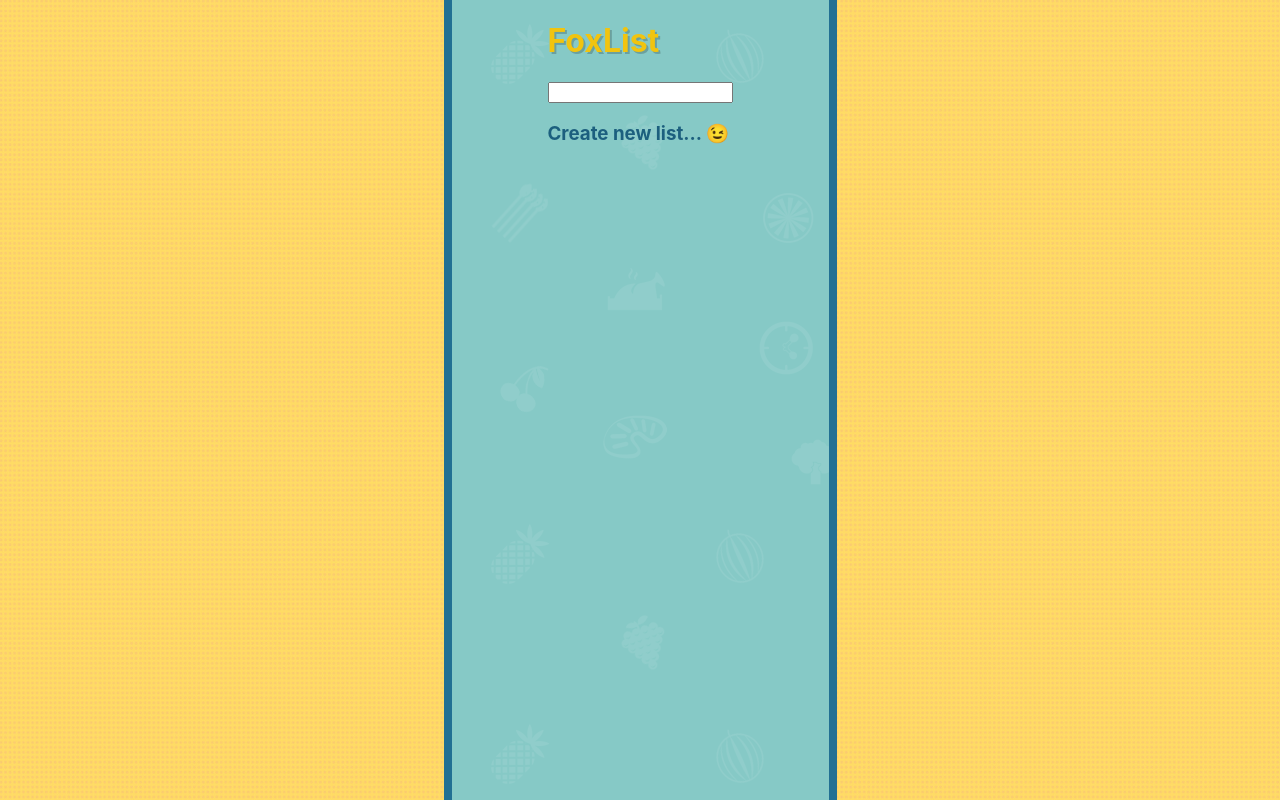
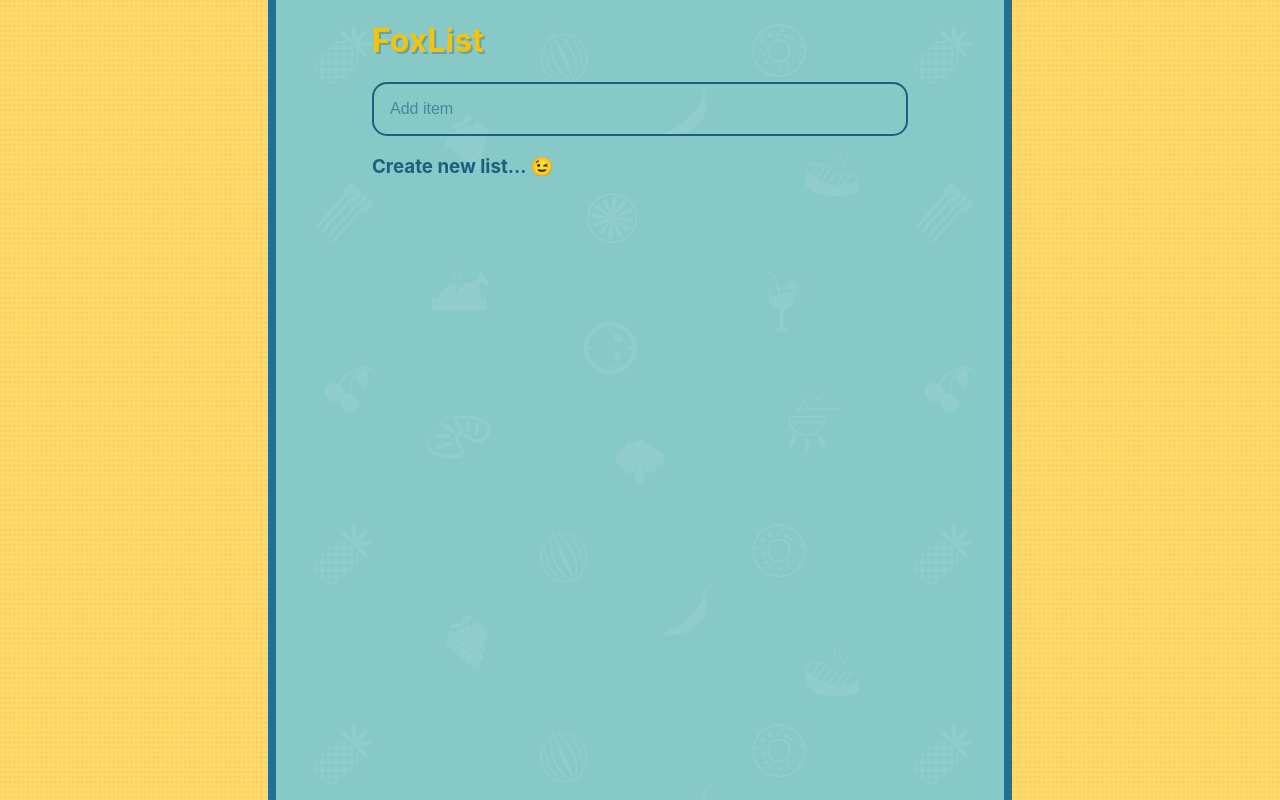
Before and after one commit to GKonar/FoxList, a React (Create React App) app: page / in a window 1280 px wide. Built offline with nearby package versions, Linux system fonts and the light colour scheme.

Commit message:
Pass handleFocus to ProductList + basic style input

```diff
--- a/src/Components/ProductsList.tsx
+++ b/src/Components/ProductsList.tsx
@@ -16,9 +16,10 @@ const useStyles = makeStyles({
 
 interface IProductsListProps {
   products: string[];
+  handleFocus: () => void;
 }
 
-const ProductsList = ({ products }: IProductsListProps) => {
+const ProductsList = ({ products, handleFocus }: IProductsListProps) => {
   const classes = useStyles();
 
   return (
@@ -30,7 +31,7 @@ const ProductsList = ({ products }: IProductsListProps) => {
               products.map((p, i) => <ProductsListItem key={i} product={p} />)
             }
           </ul>
-        ) : <h3 className={classes.EmptyListMessage}>Create new list... 😉</h3>
+        ) : <h3 className={classes.EmptyListMessage} onClick={handleFocus}>Create new list... 😉</h3>
       }
     </Fragment>
   );
--- a/src/Components/SearchInput.tsx
+++ b/src/Components/SearchInput.tsx
@@ -45,15 +45,11 @@ const SearchInput = (searchInputProps: ISearchInputProps): JSX.Element => {
           onChange={e => filterVegArray(e)}
           reference={inputRef}
         />
-        <ProductsList products={products} />
+        <ProductsList products={products} handleFocus={handleClick} />
         {
           // <Button type="submit">add</Button>
-
         }
       </form>
-      {/* <button onClick={handleClick}>
-        FOCUS ON INPUT
-      </button> */}
     </StylesProvider>
   );
 };
--- a/src/Components/TextField.tsx
+++ b/src/Components/TextField.tsx
@@ -1,7 +1,25 @@
 import { makeStyles } from "@material-ui/core/styles";
 
 const useStyles = makeStyles({
+  TextField: {
+    minWidth: "500px",
+    padding: "1rem",
+    borderRadius: "15px",
+    backgroundColor: "transparent",
+    borderColor: "#1c5f7e",
+    fontSize: "1rem",
+    borderStyle: "solid",
 
+    "&:focus": {
+      boxShadow: "0px 0px 5px 1px #227093",
+      outline: "none"
+    },
+
+    "&::placeholder": {
+      color: "#1c5f7e",
+      opacity: "0.6",
+    },
+  }
 });
 
 interface ITextFieldProps {
@@ -13,7 +31,13 @@ const TextField = ({ onChange, reference }: ITextFieldProps) => {
   const classes = useStyles();
 
   return (
-    <input ref={reference} onChange={onChange} type="text" />
+    <input
+      className={classes.TextField}
+      placeholder="Add item"
+      ref={reference}
+      onChange={onChange}
+      type="text"
+    />
   );
 };
 
```
